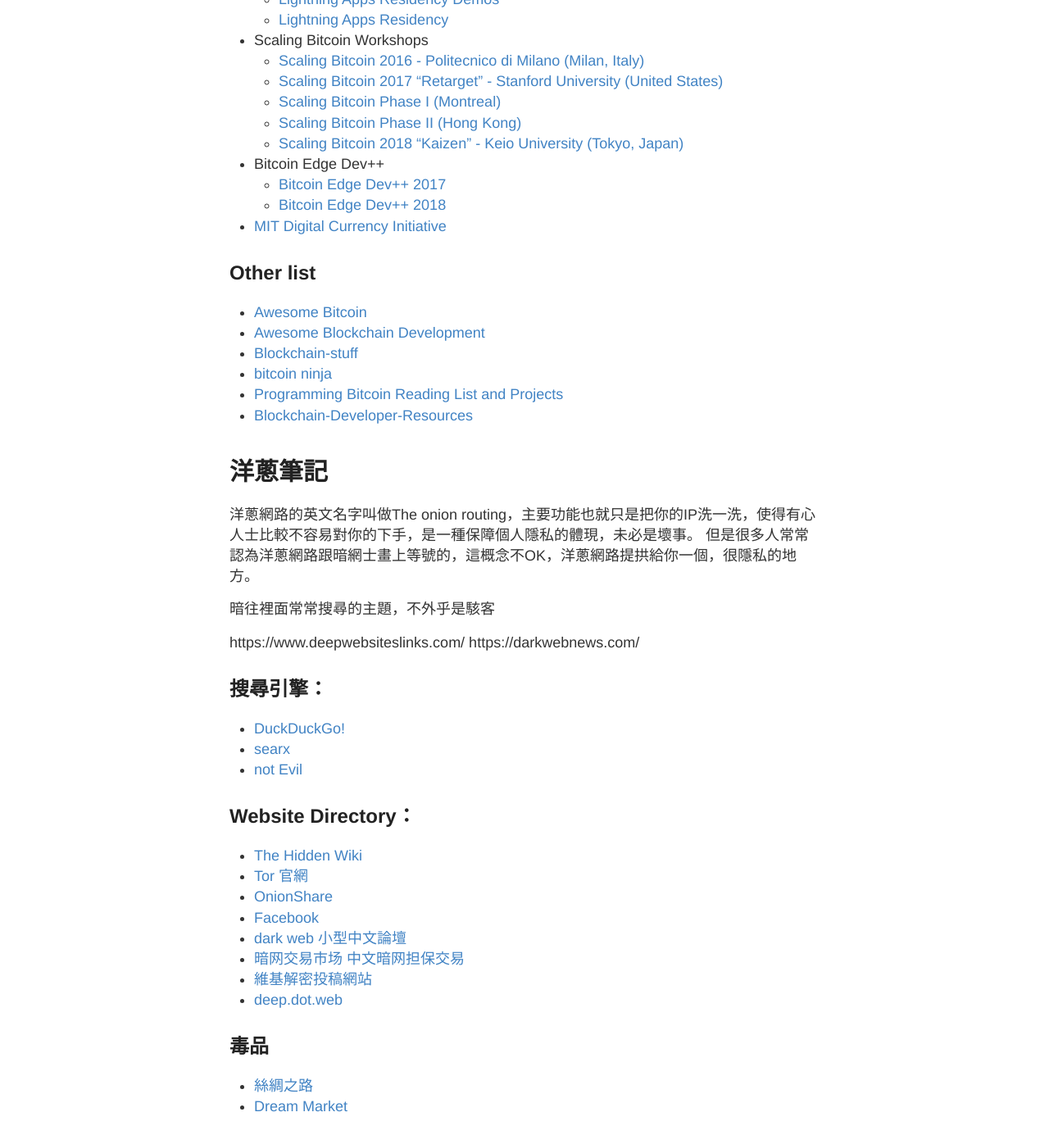
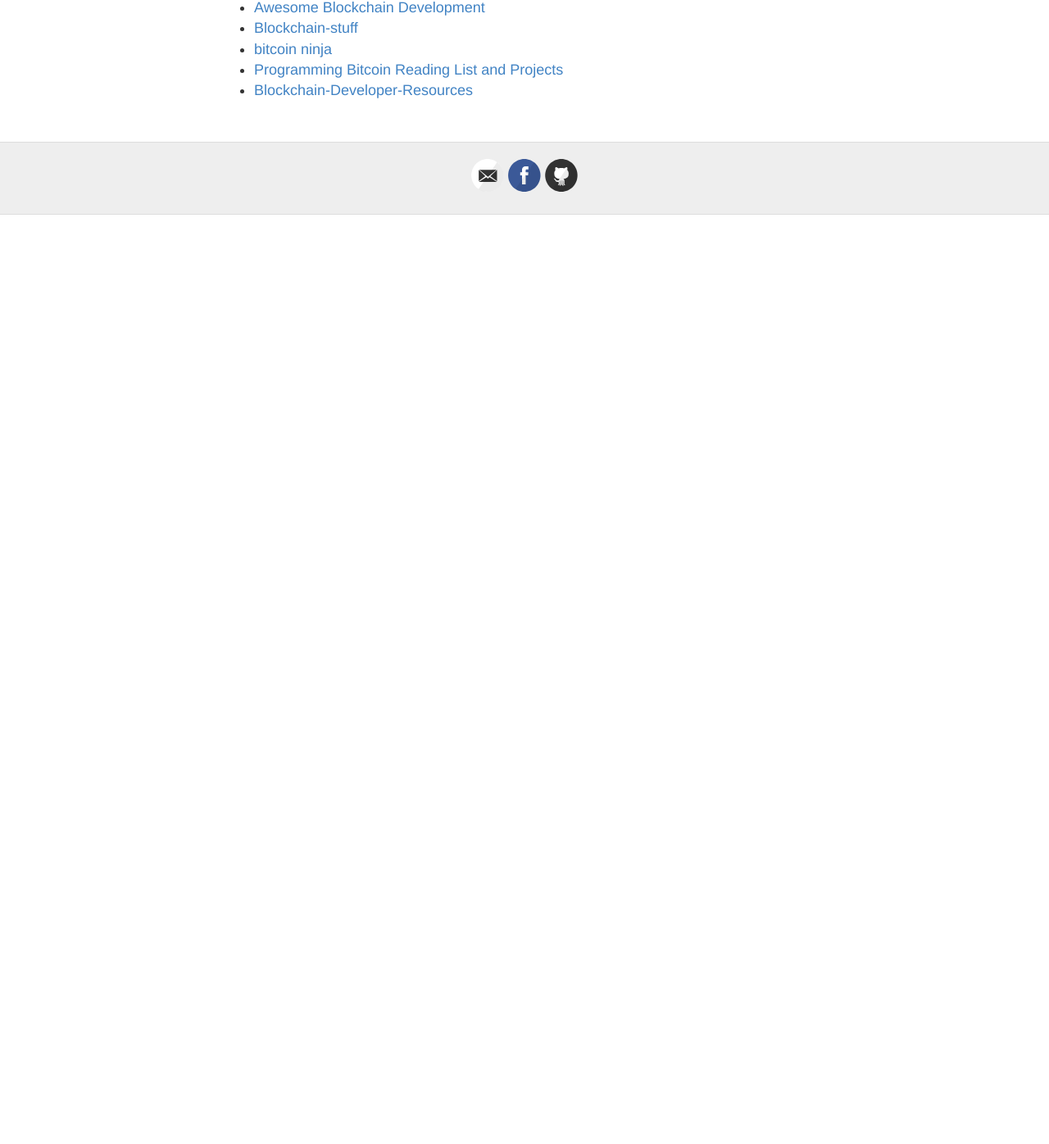
Before and after one commit to awesome-doge/awesome-doge.github.io, a Jekyll site: the page built from reading.md, in a window 1280 px wide and 1400 px high, scrolled down 2536 px. Shown: the top 1396 px of the window at 82% size. Built offline with Jekyll 4.4.1, drawn with Linux system fonts in a browser that asks for light colours; after the commit the page ends 2798 px from its top, so only the background shows below that; some of the changed text lies outside the part shown.

Commit message:
網頁修正

```diff
--- a/_layouts/default.html
+++ b/_layouts/default.html
@@ -32,8 +32,9 @@
             <a href="{{ site.baseurl }}/">Blog</a>
             <a href="{{ site.baseurl }}/reading">閱讀</a>
             <!-- <a href="{{ site.baseurl }}/categories">主題</a> -->
+            <a href="{{ site.baseurl }}/tor">Tor</a>
+            <a href="{{ site.baseurl }}/archive">Archives</a>
             <a href="{{ site.baseurl }}/about">About</a>
-            <a href="{{ site.baseurl }}/archive">Archives</a>
             <!-- <a href="{{ site.baseurl }}/tags">tags</a> -->
           </nav>
         </header>
--- a/reading.md
+++ b/reading.md
@@ -8,7 +8,6 @@
 
 # Bitcoin
 ## github
-
 * [zkSNACKs/WasabiDoc](https://github.com/zkSNACKs/WasabiDoc) - Wasabi 文件，裡面有coinjoin
     * https://docs.wasabiwallet.io
 * [Andrew Poelstra](https://github.com/apoelstra) - blockstream首席
@@ -56,14 +55,6 @@
 * [精通以太坊](https://github.com/cypherpunks-core/ethereumbook_zh)
 * [密碼龐克](https://github.com/cypherpunks-core/cyherpunksbook_zh)
 
-# 翻牆 相關
-## 資源
-## 論文
-## 書
-* [这本书能让你连接互联网 Ⅱ](https://hoodiearon.github.io/fq-book/#/)
-
-
-# What Bitcoin Core doing?(英文)
 ## Bitcoin books
 * [Bitcoin Developer Guide](https://bitcoin.org/en/developer-guide)
 * [Mastering Bitcoin](https://github.com/bitcoinbook/bitcoinbook)
@@ -97,31 +88,3 @@
 * [bitcoin ninja](http://bitcoin.ninja/)
 * [Programming Bitcoin Reading List and Projects](https://github.com/jashmenn/bitcoin-reading-list)
 * [Blockchain-Developer-Resources](https://github.com/ChristopherA/Blockchain-Developer-Resources)
-
-# 洋蔥筆記
-洋蔥網路的英文名字叫做The onion routing，主要功能也就只是把你的IP洗一洗，使得有心人士比較不容易對你的下手，是一種保障個人隱私的體現，未必是壞事。
-但是很多人常常認為洋蔥網路跟暗網士畫上等號的，這概念不OK，洋蔥網路提拱給你一個，很隱私的地方。
-
-暗往裡面常常搜尋的主題，不外乎是駭客
-
-https://www.deepwebsiteslinks.com/
-https://darkwebnews.com/
-
-## 搜尋引擎：
-* [DuckDuckGo!](https://3g2upl4pq6kufc4m.onion/?q=&t=h_)
-* [searx](http://5plvrsgydwy2sgce.onion/)
-* [not Evil](http://hss3uro2hsxfogfq.onion/)
-
-## Website Directory：
-* [The Hidden Wiki](http://wikitjerrta4qgz4.onion/)
-* [Tor 官網](http://expyuzz4wqqyqhjn.onion/)
-* [OnionShare](http://lldan5gahapx5k7iafb3s4ikijc4ni7gx5iywdflkba5y2ezyg6sjgyd.onion/)
-* [Facebook](https://www.facebookcorewwwi.onion/)
-* [dark web 小型中文論壇](http://22u75kqyl666joi2.onion/)
-* [暗网交易市场 中文暗网担保交易](http://almvdkg6vrpmkvk4.onion)
-* [維基解密投稿網站](http://wlupld3ptjvsgwqw.onion/wlupload.en.html)
-* [deep.dot.web](https://hackmd.io/nWxdL5JiSwS0vTB1ftxs_w)
-
-## 毒品
-* [絲綢之路](http://silkroad7rn2puhj.onion/)
-* [Dream Market](http://6khhxwj7viwe5xjm.onion/)
```
Also changed, not shown: _posts/2020-10-09-pre-release-mac-os-版本brew修正.md (+0 -2 lines), tor.md (added, +32 -0 lines).
